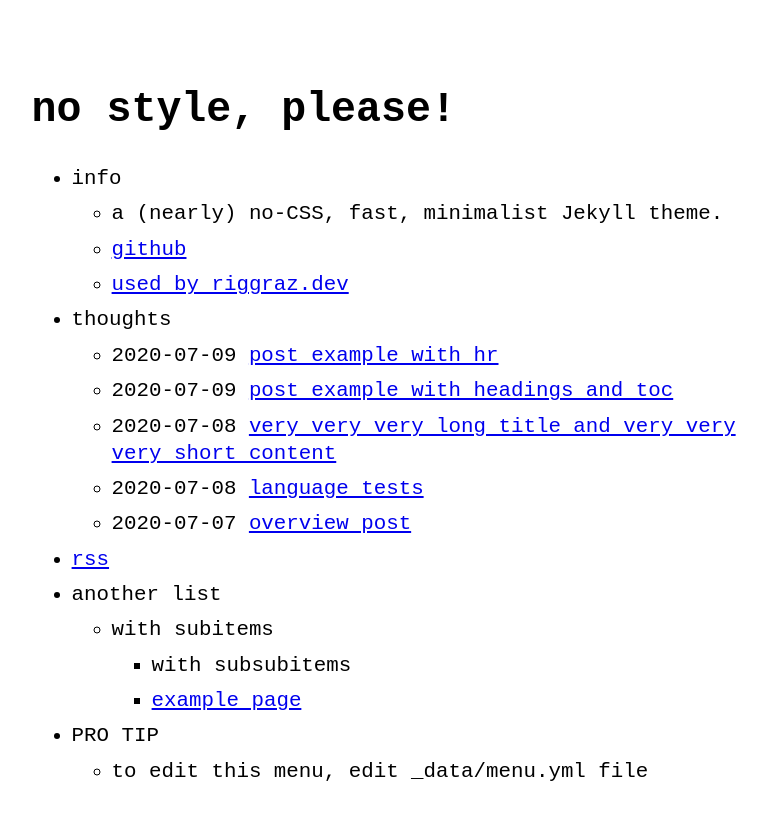
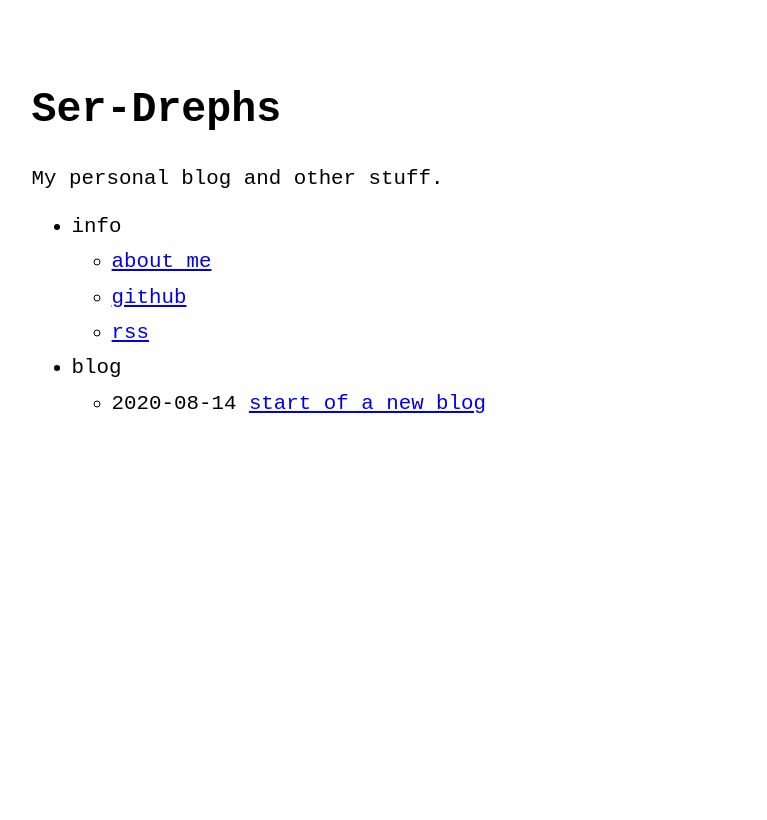
Before and after one commit to Ser-Drephs/ser-drephs.github.io, a Jekyll site: the page built from index.md, in a window 1280 px wide. Shown: the top 820 px of the page, without its empty margins (234-1001 px from the left). Built offline with Jekyll 4.4.1, drawn with Linux system fonts in a browser that asks for light colours.

Commit message:
chore: initial configuration
chore: changed readme

chore: inital blog changes

chore: some minor fixes to menue and config

```diff
--- a/_config.yml
+++ b/_config.yml
@@ -1,21 +1,23 @@
-title: no style, please! # name of the site
-author: Riccardo Graziosi # name of site's author
-email: riccardo.graziosi97@gmail.com # email of site's author
-url: https://riggraz.dev/no-style-please # root address of the site
+title: Ser-Drephs # name of the site
+author: Sergei Drevs (Ser-Drephs) # name of site's author
+url: https://ser-drephs.github.io # root address of the site
 description: > # description of the site (multiple lines allowed)
-  A (nearly) no-CSS, fast, minimalist Jekyll theme.
+  My personal blog and other stuff.
 
-permalink: /:slug.html
+permalink: /:title.html
+
+baseurl : ''
+disqus: ''
+mailchimp-list : ''
 
 favicon: "./logo.png" # relative path to site's favicon
-# goat_counter: "yoursitename" # put your GoatCounter name if you want to use GoatCounter analytics
 
 theme: no-style-please # if you are using GitHub Pages, change it to remote_theme: riggraz/no-style-please
 
 theme_config:
   back_home_text: ".." # customize text for homepage link in post layout
   date_format: "%Y-%m-%d" # customize how date is formatted
-  show_description: false # show blog description in home page
+  show_description: true # show blog description in home page
 
 sass:
   style: :compressed
--- a/_data/menu.yml
+++ b/_data/menu.yml
@@ -5,33 +5,14 @@ entries:
   - title: info
     url: false
     entries:
-      - title: a (nearly) no-CSS, fast, minimalist Jekyll theme.
-        url: false
+      - title: about me
+        url: about
       - title: github
-        url: https://github.com/riggraz/no-style-please
-      - title: used by riggraz.dev
-        url: https://riggraz.dev/
+        url: https://github.com/Ser-Drephs
+      - title: rss
+        url: feed.xml
 
-  - title: thoughts
+  - title: blog
     post_list: true
     url: false
     entries: false
-
-  - title: rss
-    url: feed.xml
-
-  - title: another list
-    url: false
-    entries:
-      - title: with subitems
-        url: false
-        entries:
-          - title: with subsubitems
-            url: false
-          - title: example page
-            url: about
-  - title: PRO TIP
-    url: false
-    entries:
-      - title: to edit this menu, edit _data/menu.yml file
-        url: false
--- a/_includes/goat_counter.html
+++ /dev/null
@@ -1,6 +0,0 @@
-<script data-goatcounter="https://{{ site.goat_counter }}.goatcounter.com/count"
-        async src="//gc.zgo.at/count.js"></script>
-
-<noscript>
-  <img src="https://{{ site.goat_counter }}.goatcounter.com/count?p=/test-img">
-</noscript>
--- a/_layouts/default.html
+++ b/_layouts/default.html
@@ -7,9 +7,5 @@
             {{ content }}
         </div>
     </main>
-
-    {% if site.goat_counter and jekyll.environment == "production" %}
-        {% include goat_counter.html %}
-    {% endif %}
     </body>
 </html>
--- /dev/null
+++ b/_posts/2020-08-14-start-of-a-new-blog.md
@@ -0,0 +1,6 @@
+---
+layout: post
+title: 'Start of a new blog'
+---
+
+This is actually my first blog post ever.
--- /dev/null
+++ b/_sass/no-style-please-custom.scss
@@ -0,0 +1,10 @@
+
+h2, h3, h4, h5, h6 { margin-top: 3rem; }
+
+hr {
+  text-align: center;
+  border: 0;
+
+  &:before { content: '-----' }
+  &:after { content: attr(data-content) '-----' }
+}
--- a/assets/css/main.scss
+++ b/assets/css/main.scss
@@ -1,4 +1,4 @@
 ---
 ---
-
+@import "no-style-please-custom";
 @import "no-style-please";
```
Also changed, not shown: _posts/2020-07-07-overview-post.md (deleted, +0 -83 lines), _posts/2020-07-08-language-tests.md (deleted, +0 -51 lines), _posts/2020-07-08-very-very-very-long-title-and-very-very-very-short-content.md (deleted, +0 -5 lines), _posts/2020-07-09-post-example-with-headings-and-toc.md (deleted, +0 -25 lines), _posts/2020-07-09-post-example-with-hr.md (deleted, +0 -28 lines), about.md (+4 -2 lines), README.md, _screenshots/featured-image.png (deleted), _screenshots/lighthouse-report.png (deleted), _screenshots/page-speed-insights-report.png (deleted).
